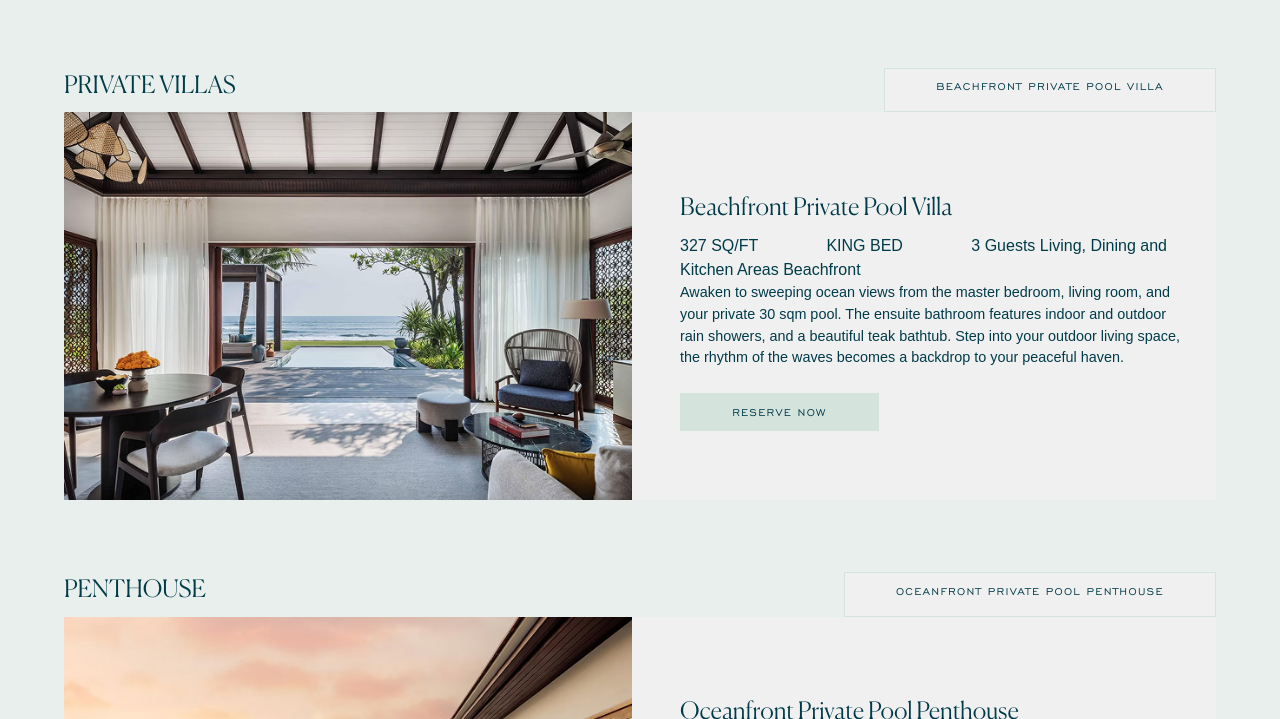
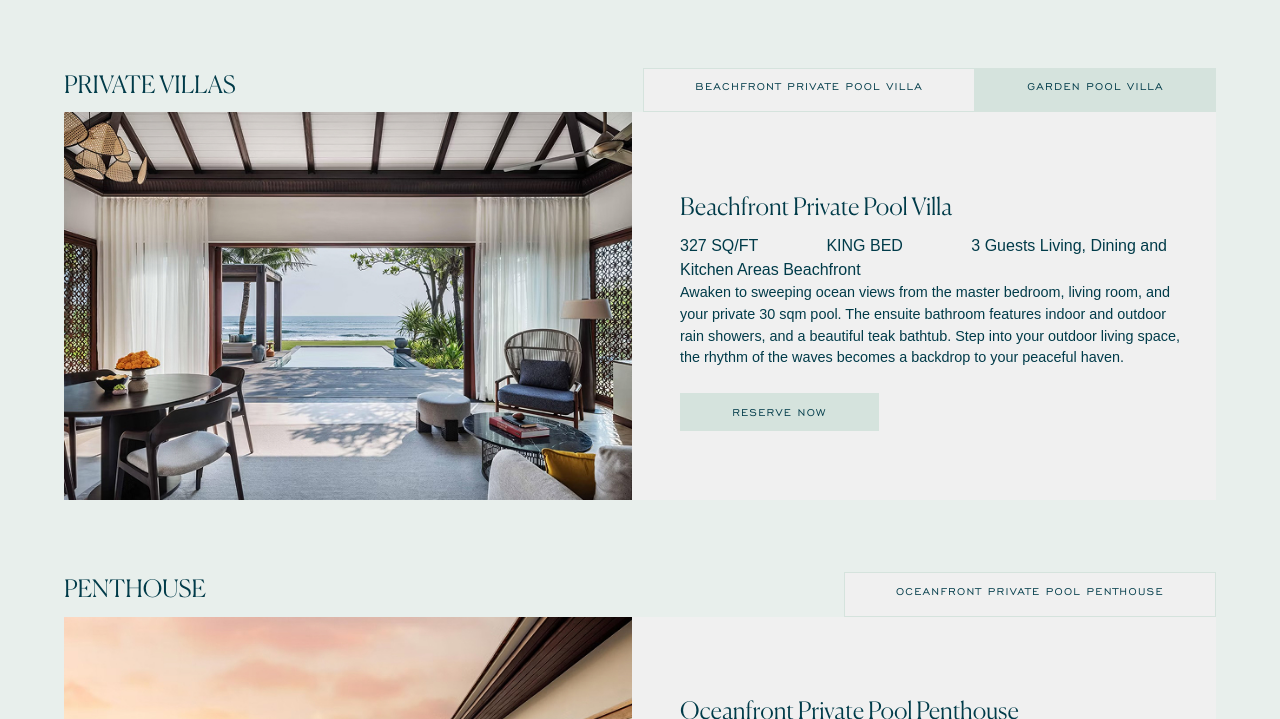
Before and after one commit to TheInstituteOfCode/rbc, a Jekyll site: the page built from SUITES-and-VILLAS.html, in a window 1280 px wide and 900 px high, scrolled down 3146 px, cut to the strip 181-900 px from the top of the window. Built offline with Jekyll 4.4.1, drawn with Linux system fonts in a browser that asks for light colours; nearby versions of some CDN libraries; some web fonts are replaced.

Commit message:
Updated 1 file via CloudCannon.

```diff
--- a/SUITES-and-VILLAS.html
+++ b/SUITES-and-VILLAS.html
@@ -238,6 +238,14 @@ blocks:
                             rain showers, and a beautiful teak bathtub. Step
                             into your outdoor living space, the rhythm of the
                             waves becomes a backdrop to your peaceful haven.
+                    -
+                        name: Garden Pool Villa
+                        size: 0
+                        bed-size: ''
+                        sleeps: 0
+                        extra-feature:
+                            - ''
+                        content: ''
             -
                 heading: PENTHOUSE
                 img: /uploads/penthouse.jpg
```
